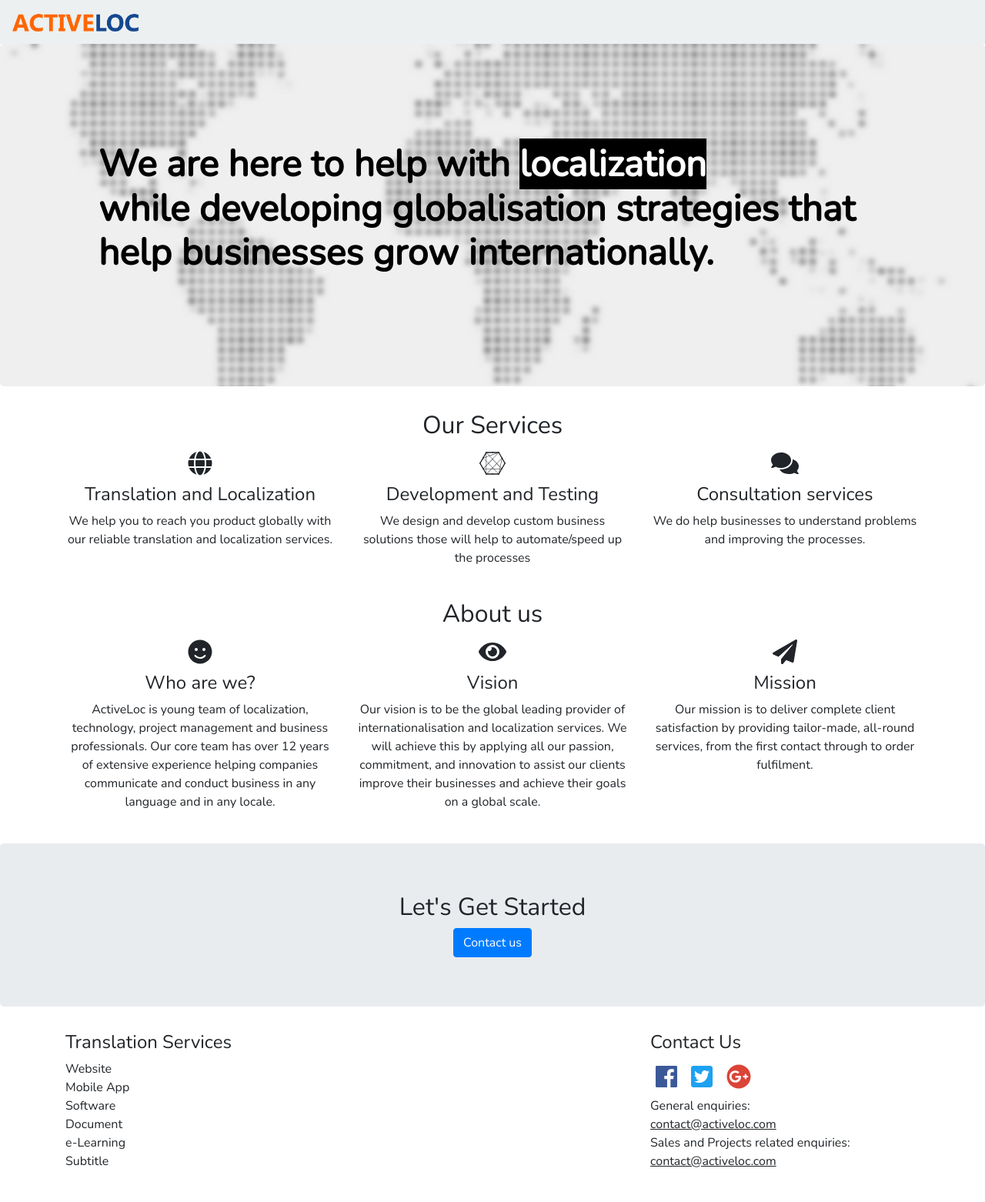
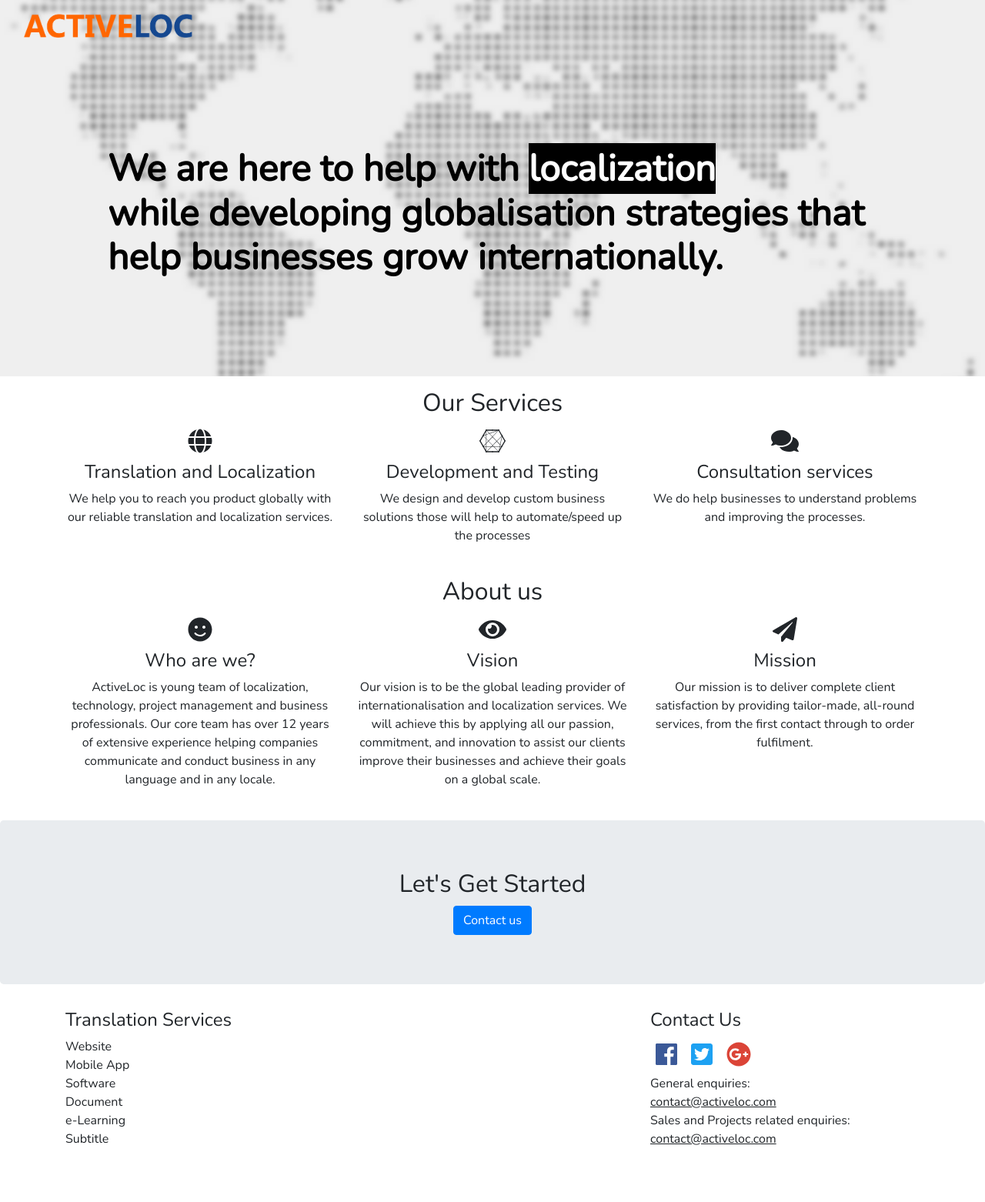
Before and after one commit to dpakam/ActiveLOC, a PHP site: page / in a window 1280 px wide. Shown: the whole page at 77% size. After the commit the page ends 1488 px from the top, so only its background shows below. Run offline with PHP 8.4, Linux system fonts and the light colour scheme; some libraries are stand-ins or nearby versions.

Commit message:
Updated new Content

```diff
--- a/index.html
+++ b/index.html
@@ -1,40 +1,43 @@
 <!DOCTYPE html>
 <html>
     <head>
-            <link rel="stylesheet" href="https://maxcdn.bootstrapcdn.com/bootstrap/4.0.0/css/bootstrap.min.css" integrity="sha384-Gn5384xqQ1aoWXA+058RXPxPg6fy4IWvTNh0E263XmFcJlSAwiGgFAW/dAiS6JXm" crossorigin="anonymous">
+        <title>ActiveLoc | Your Reliable Globalization Partner | Globalization | Internationalization | Localization | Translation</title>
+        <meta name="Description" content="Your Reliable Globalization Partner | Globalization | Internationalization | Localization | Translation">
+        <meta name="Keywords" content="Document Translation, Audio/Video Translation, Software Translation, Website Translation, Software and Website Testing, Mobile Application Translation, Globalization Consulting Services, Internationalization Consulting Services, Multilingual Website Design, Multilingual Website Development, Multilingual Website Deployment, eCommerce Localization, E-Book Translation, Translation workflows, Translation tools, Multilingual Website content management systems, Design and development of Multilingual Web sites, ">
+        <meta name="viewport" content="width=device-width, initial-scale=1, shrink-to-fit=no"><link rel="stylesheet" href="https://maxcdn.bootstrapcdn.com/bootstrap/4.0.0/css/bootstrap.min.css" integrity="sha384-Gn5384xqQ1aoWXA+058RXPxPg6fy4IWvTNh0E263XmFcJlSAwiGgFAW/dAiS6JXm" crossorigin="anonymous">
         <link href="./styles.css" rel="stylesheet">
         <link href="https://fonts.googleapis.com/css?family=Nunito" rel="stylesheet">
     </head>
     <body>
-        <nav class="navbar navbar-expand-lg navbar-light" style="background-color:#ecf0f1">
-            <span class="navbar-brand mb-0 h1"><img src="./logo.png" alt="ActiveLOC" style="height:30px"></span>
-            <button class="navbar-toggler" type="button" data-toggle="collapse" data-target="#navbarSupportedContent" aria-controls="navbarSupportedContent" aria-expanded="false" aria-label="Toggle navigation">
-                <span class="navbar-toggler-icon"></span>
-            </button>
-        </nav>
-        <div class="image jumbotron">
-            <p class="display-4">
+        <div class="image container-fluid">
+            <nav class="navbar navbar-expand-lg navbar-light" style="background-color:transparent">
+                <span class="navbar-brand mb-0 h1"><img src="./logo.png" alt="ActiveLOC" class="logo"></span>
+                <button class="navbar-toggler" type="button" data-toggle="collapse" data-target="#navbarSupportedContent" aria-controls="navbarSupportedContent" aria-expanded="false" aria-label="Toggle navigation">
+                    <span class="navbar-toggler-icon"></span>
+                </button>
+            </nav>
+            <p class="display-4" style="padding:10%">
                 We are here to help with <span class="banner-animated display-4" data-period="2000" data-type='["translation", "localization", "testing", "custom development"]'></span><br/>while developing globalisation strategies that help businesses grow internationally.
             </p>
         </div>
         <div class="container text-center">
             <div class="row">
-                <div class="col">
+                <div class="col-sm">
                     <h4>Our Services</h4>
                 </div>
             </div>
             <div class="row">
-                <div class="col">
+                <div class="col-sm">
                     <div class="header-icon"><i class="fas fa-globe"></i></div>
                     <h6>Translation and Localization</h6>
                     <p>We help you to reach you product globally with our reliable translation and localization services.</p>
                 </div>
-                <div class="col">
+                <div class="col-sm">
                     <div class="header-icon"><i class="fab fa-connectdevelop"></i></div>
                     <h6>Development and Testing</h6>
                     <p>We design and develop custom business solutions those will help to automate/speed up the processes</p>
                 </div>
-                <div class="col">
+                <div class="col-sm">
                     <div class="header-icon"><i class="fas fa-comments"></i></div>
                     <h6>Consultation services</h6>
                     <p>We do help businesses  to understand problems and improving the processes.</p>
@@ -43,22 +46,22 @@
         </div>
         <div class="container text-center">
             <div class="row">
-                <div class="col">
+                <div class="col-sm">
                     <h4>About us</h4>
                 </div>
             </div>
             <div class="row">
-                <div class="col">
+                <div class="col-sm">
                     <div class="header-icon"><i class="fas fa-smile"></i></div>
                     <h6>Who are we?</h6>
                     <p>ActiveLoc is young team of localization, technology, project management and business professionals. Our core team has over 12 years of extensive experience helping companies communicate and conduct business in any language and in any locale.</p>
                 </div>
-                <div class="col">
+                <div class="col-sm">
                     <div class="header-icon"><i class="fas fa-eye"></i></div>
                     <h6>Vision</h6>
                     <p>Our vision is to be the global leading provider of internationalisation and localization services. We will achieve this by applying all our passion, commitment, and innovation to assist our clients improve their businesses and achieve their goals on a global scale.</p>
                 </div>
-                <div class="col">
+                <div class="col-sm">
                     <div class="header-icon"><i class="fas fa-paper-plane"></i></div>
                     <h6>Mission</h6>
                     <p>Our mission is to deliver complete client satisfaction by providing tailor-made, all-round services, from the first contact through to order fulfilment. </p>
@@ -71,7 +74,7 @@
         </div>
         <div class="container">
             <div class="row">
-                <div class="col">
+                <div class="col-sm">
                     <h6>Translation Services</h6>
                     <ul class="list-unstyled">
                         <li>Website</li>
@@ -82,8 +85,8 @@
                         <li>Subtitle</li>
                     </ul>
                 </div>
-                <div class="col"></div>
-                <div class="col">
+                <div class="col-sm"></div>
+                <div class="col-sm">
                     <h6>Contact Us</h6>
                     <div>
                         <a class="icons" style="color:#3b5998"><i class="fab fa-facebook"></i></a>
--- a/styles.css
+++ b/styles.css
@@ -35,8 +35,23 @@ h4{
 }
 
 .image{
-    padding: 10%;
     background: url("./World-Map.png") center no-repeat;
     background-size: cover;
     color: black;
 }
+
+.logo{
+    height: 40px
+}
+
+@media only screen and (max-width: 768px) {
+    .display-4{
+        font-size: 2rem;
+    }
+    .container{
+        padding-bottom: 10%;
+    }
+    .logo{
+        height: 25px
+    }
+}
```
